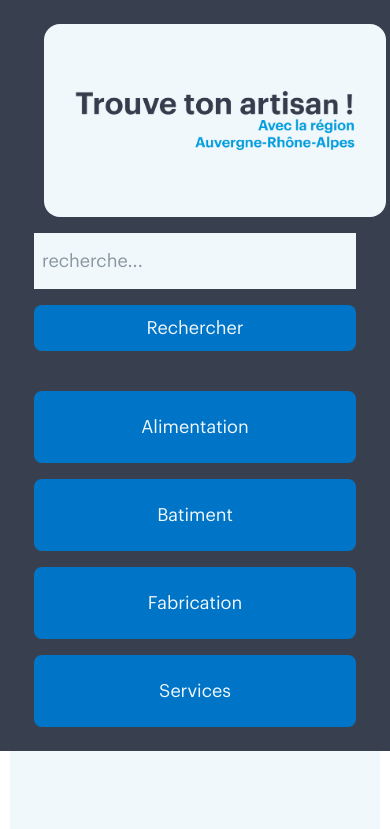
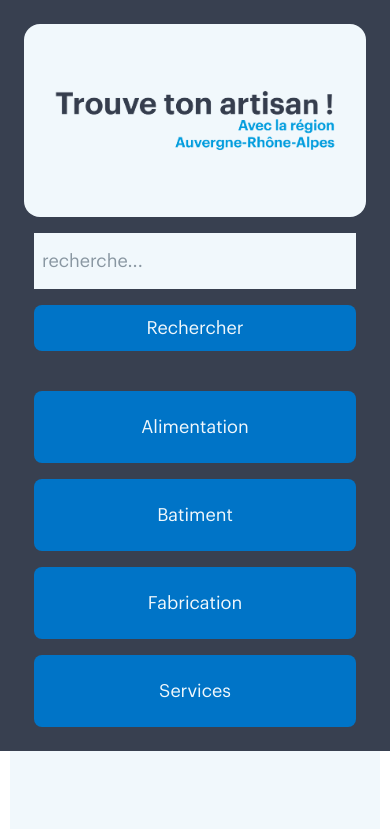
Before and after one commit to Pierre-dev666/Devoir_bilan-Site_web-Trouve_ton_artisan-ReactJS--, a React (Vite) app: page / in a window 390 px wide. Shown: the top 829 px of the page. Built offline with nearby package versions, Linux system fonts and the light colour scheme; no server answers.

Commit message:
ajust mobile view

```diff
--- a/src/index.css
+++ b/src/index.css
@@ -618,6 +618,13 @@
     border: none;
   }
 
+  #logo {
+  height: 90%;
+  background-color: #F1F8FC;
+  border-radius: 1rem;
+  margin: auto;
+}
+
   #bloc-home_H1, #bloc-txt_home, #bloc-error_H1, #bloc-txt_error, #bloc-txt_légals-pages {
     width: 90%;
     font-size: large;
```
